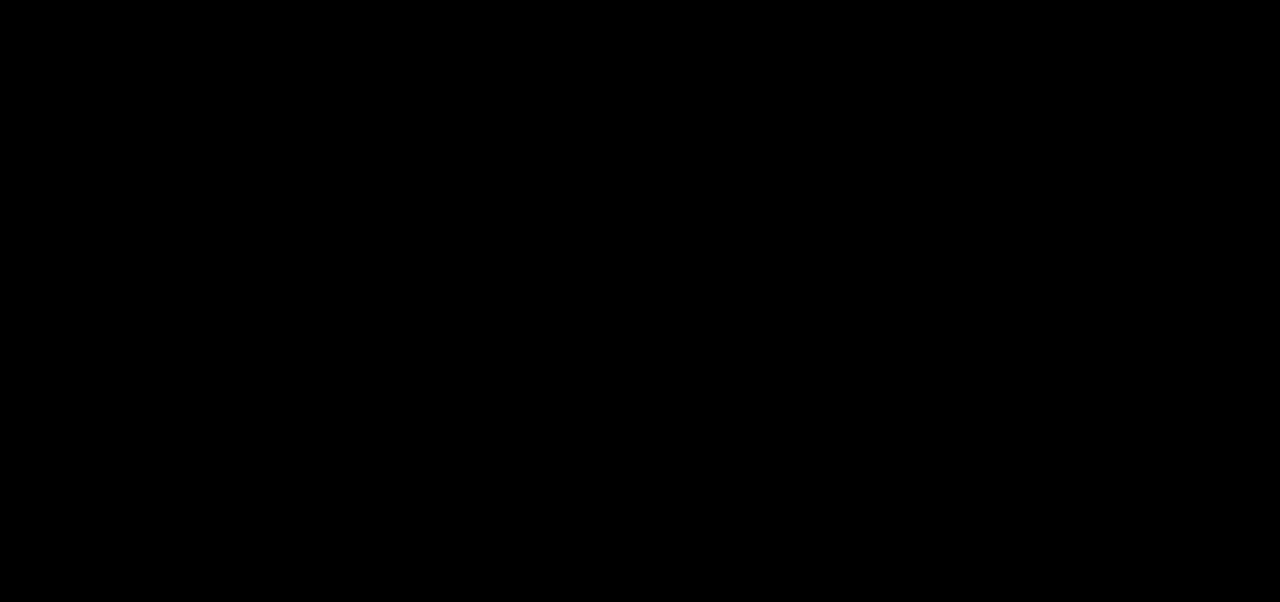
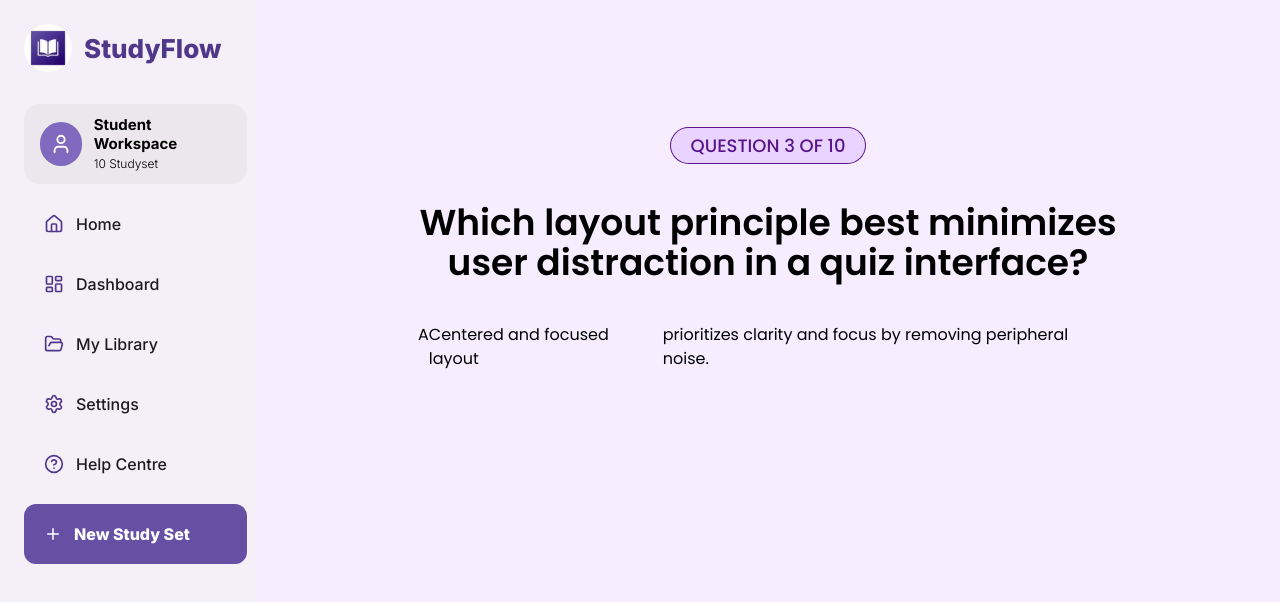
Before and after one commit to omkar-2225/StudyFlow-react, a React (Vite) app: page /quiz in a window 1280 px wide. Before the commit this address had no page. Shown: the top 602 px of the page. Built offline with nearby package versions, Linux system fonts and the light colour scheme.

Commit message:
Quiz page

```diff
--- /dev/null
+++ b/src/StudyFlowComp/Quiz/Quiz.jsx
@@ -0,0 +1,22 @@
+import React from 'react'
+
+function Quiz() {
+  return (
+    <div className='flex flex-col w-175 justify-center items-center mx-auto font-pop'>
+      {/* total question */}
+      <span className='mb-10 bg-purple-200 px-5 py-1 text-[18px] font-medium text-purple-900 ring-1 rounded-full'>QUESTION 3 OF 10</span>
+
+      {/* actual question */}
+      <h2 className='text-black text-4xl font-semibold text-center mb-10'>Which layout principle best minimizes user distraction in a quiz interface?</h2>
+
+      {/* options cards */}
+      <div className='w-full h-25 flex '>
+        <h2>A</h2>
+        <p className=''>Centered and focused layout</p>
+        <p className=''>prioritizes clarity and focus by removing peripheral noise.</p>
+      </div>
+    </div>
+  )
+}
+
+export default Quiz
--- a/src/main.jsx
+++ b/src/main.jsx
@@ -11,6 +11,7 @@ import Library from './StudyFlowComp/Library/Library.jsx'
 import Settings from './StudyFlowComp/Settings/Settings.jsx'
 import Help from './StudyFlowComp/Help/Help.jsx'
 import Flashcard from './StudyFlowComp/Flashcard/Flashcard.jsx'
+import Quiz from './StudyFlowComp/Quiz/Quiz.jsx'
 
 createRoot(document.getElementById('root')).render(
   <StrictMode>
@@ -45,6 +46,11 @@ createRoot(document.getElementById('root')).render(
           <Route path='/flashcards' element={<Layout>
             <Flashcard />
           </Layout>} />
+
+          {/* Quiz viewer */}
+          <Route path='/quiz' element={<Layout>
+          <Quiz />
+          </Layout>} />
         </Routes>
     </BrowserRouter>
   </StrictMode>
```
